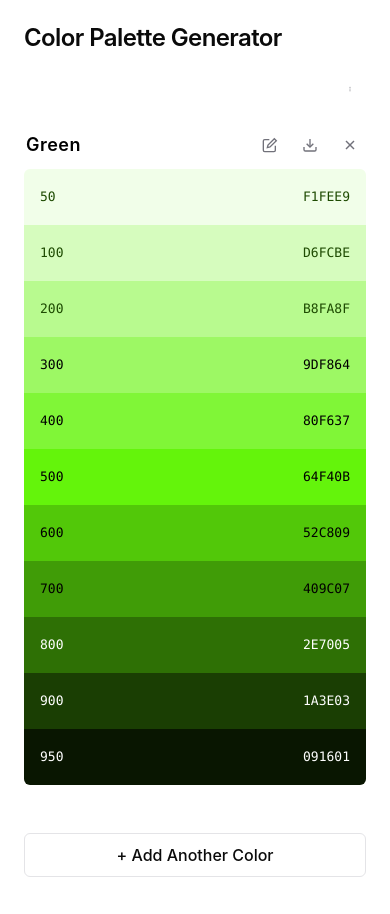
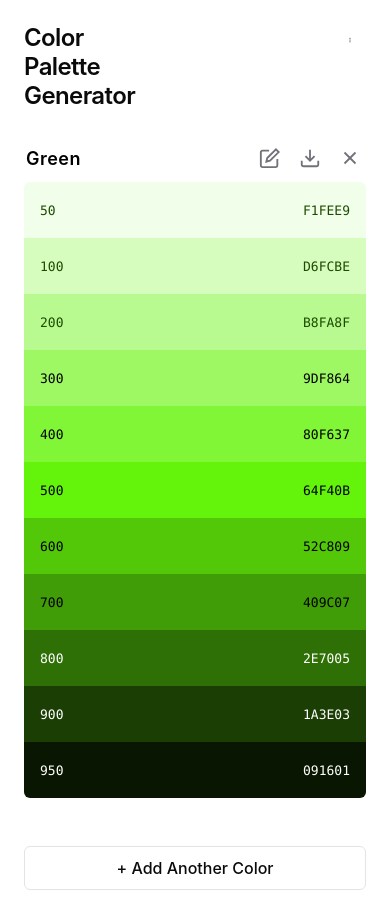
Before and after one commit to srizon/themer, a Next.js app: page / in a window 390 px wide. Built offline with nearby package versions, Linux system fonts and the light colour scheme.

Commit message:
UX: increase kebab icon size (20px desktop, 22px mobile) and ensure strong contrast

```diff
--- a/src/app/globals.css
+++ b/src/app/globals.css
@@ -149,9 +149,12 @@ body {
 }
 
 .btn-icon svg {
-  width: 16px;
-  height: 16px;
+  width: 20px;
+  height: 20px;
 }
+
+/* Improve header icon contrast */
+.header .btn-icon { color: var(--color-primary); }
 
 /* Special button styles */
 .btn-export {
@@ -1102,7 +1105,7 @@ body {
   }
 
   .header-content {
-    flex-direction: column;
+    /* flex-direction: column; */
     gap: 0.75rem;
     align-items: stretch; /* allow actions grid to span full width */
   }
@@ -1123,6 +1126,8 @@ body {
     padding: 0 var(--spacing-md);
     font-size: 0.8125rem;
   }
+  /* Larger kebab icon on mobile for visibility */
+  .btn-icon svg { width: 22px; height: 22px; }
   .header-actions .btn-danger {
     grid-column: 1 / -1; /* clear spans full width */
   }
--- a/src/components/Header.tsx
+++ b/src/components/Header.tsx
@@ -61,7 +61,7 @@ export default function Header({ onExportAll, onImport, onClearData }: HeaderPro
               onClick={() => setMenuOpen((o) => !o)}
             >
               {/* Kebab icon */}
-              <svg width="16" height="16" viewBox="0 0 24 24" fill="currentColor" aria-hidden="true">
+              <svg width="20" height="20" viewBox="0 0 24 24" fill="currentColor" aria-hidden="true">
                 <circle cx="12" cy="5" r="2" />
                 <circle cx="12" cy="12" r="2" />
                 <circle cx="12" cy="19" r="2" />
```
